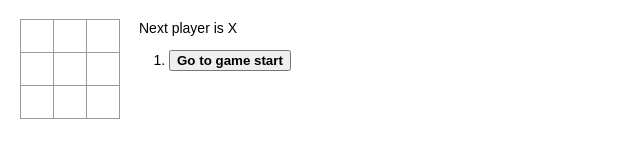
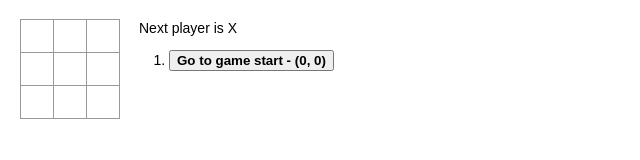
Before and after one commit to alicanipek/typescript-tic-tac-toe, a React (Create React App) app: page / in a window 1280 px wide. Shown: the top 160 px of the page, without its empty margins (0-640 px from the left). Built offline with nearby package versions, Linux system fonts and the light colour scheme.

Commit message:
the location for each move in the format (col, row) is displayed in the move history list.

```diff
--- a/src/Game.tsx
+++ b/src/Game.tsx
@@ -4,6 +4,7 @@ import Board from "./Board";
 
 type History = {
 	squares: Array<string>;
+	moveNo: number;
 };
 
 type GameState = {
@@ -20,7 +21,8 @@ class Game extends React.Component<GameProps, GameState> {
 		this.state = {
 			history: [
 				{
-					squares: Array(9).fill(null)
+					squares: Array(9).fill(null),
+					moveNo: 0
 				}
 			],
 			xIsNext: true,
@@ -39,7 +41,8 @@ class Game extends React.Component<GameProps, GameState> {
 		this.setState({
 			history: history.concat([
 				{
-					squares: squares
+					squares: squares,
+					moveNo: i
 				}
 			]),
 			stepNumber: history.length,
@@ -71,7 +74,8 @@ class Game extends React.Component<GameProps, GameState> {
 								: ""
 						}
 					>
-						{desc}
+						{desc} - ({Math.floor(history[move].moveNo / 3)},{" "}
+						{history[move].moveNo % 3})
 					</button>
 				</li>
 			);
```
